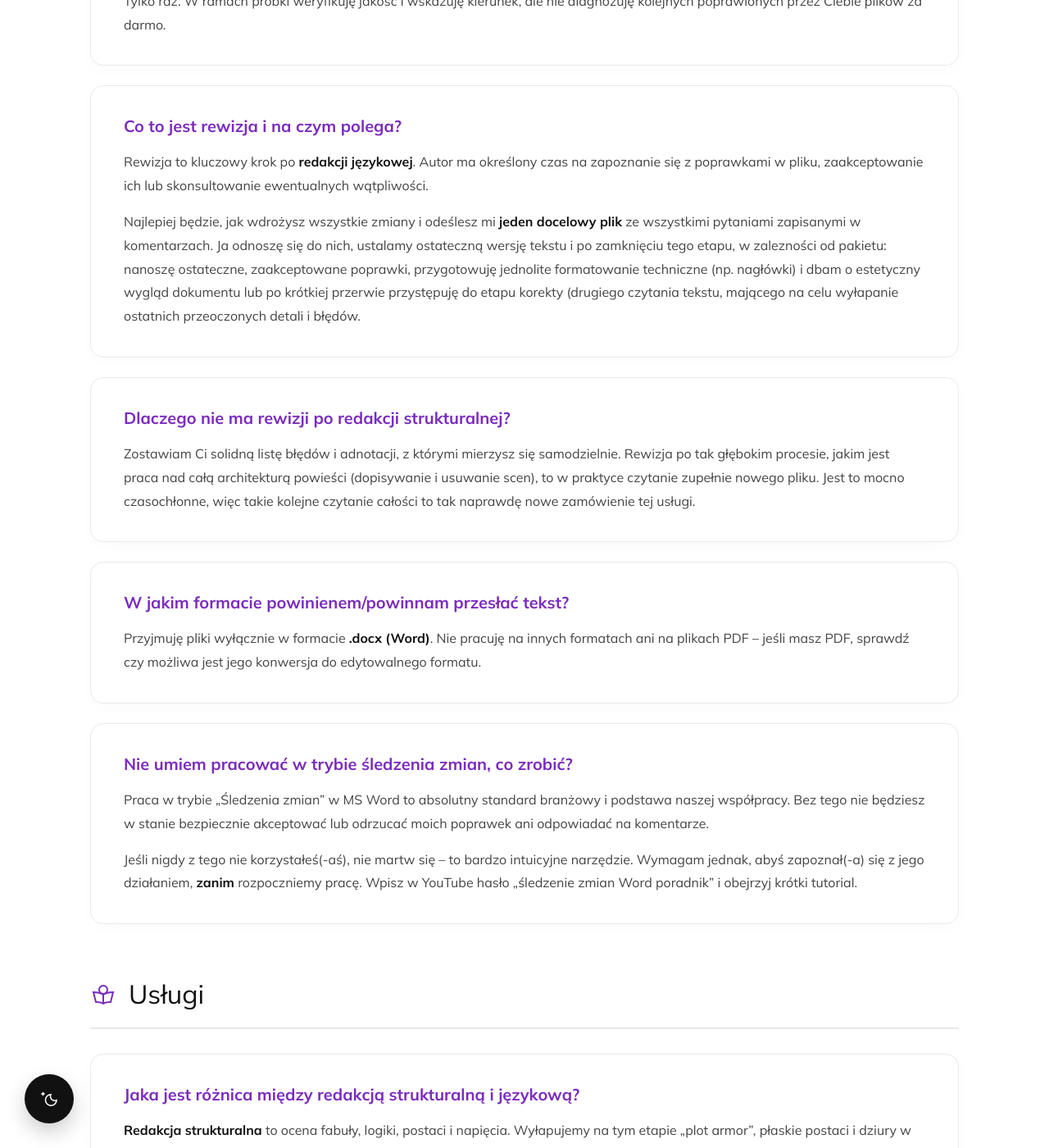
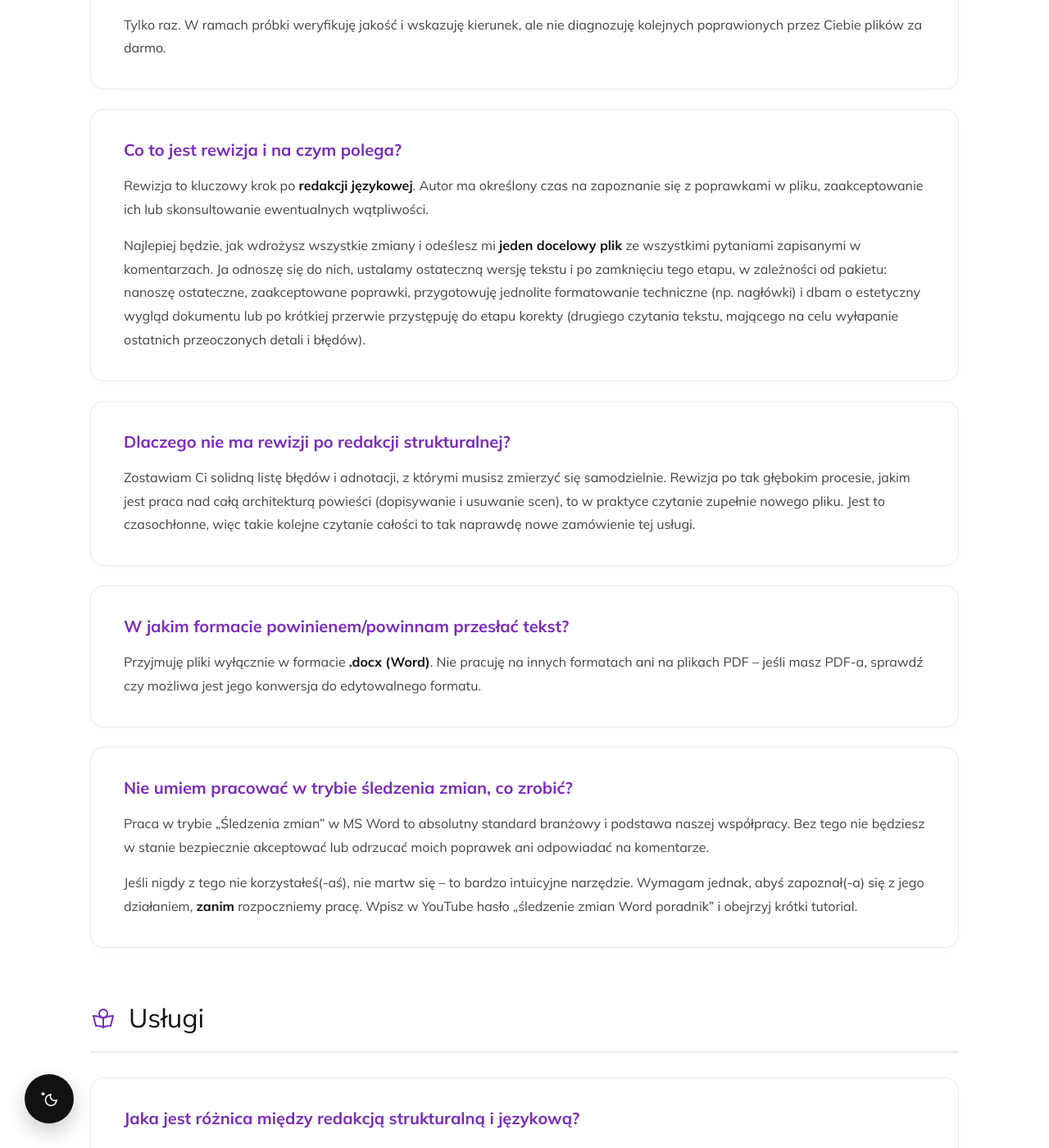
Before and after one commit to Bonnie00726/nataliaszoppa, a Jekyll site: the page built from faqs.html, in a window 1280 px wide and 1400 px high, scrolled down 2917 px. Shown: the whole window at 82% size. Built offline with Jekyll 4.4.1, drawn with Linux system fonts in a browser that asks for light colours; some of the changed text lies outside the part shown.

Commit message:
Update faqs.html

```diff
--- a/faqs.html
+++ b/faqs.html
@@ -236,21 +236,21 @@
             <h3 class="faq-card-question">Co to jest rewizja i na czym polega?</h3>
             <div class="faq-card-answer">
                 <p>Rewizja to kluczowy krok po <strong>redakcji językowej</strong>. Autor ma określony czas na zapoznanie się z poprawkami w pliku, zaakceptowanie ich lub skonsultowanie ewentualnych wątpliwości.</p>
-                <p>Najlepiej będzie, jak wdrożysz wszystkie zmiany i odeślesz mi <strong>jeden docelowy plik</strong> ze wszystkimi pytaniami zapisanymi w komentarzach. Ja odnoszę się do nich, ustalamy ostateczną wersję tekstu i po zamknięciu tego etapu, w zalezności od pakietu: nanoszę ostateczne, zaakceptowane poprawki, przygotowuję jednolite formatowanie techniczne (np. nagłówki) i dbam o estetyczny wygląd dokumentu lub po krótkiej przerwie przystępuję do etapu korekty (drugiego czytania tekstu, mającego na celu wyłapanie ostatnich przeoczonych detali i błędów.</p>
+                <p>Najlepiej będzie, jak wdrożysz wszystkie zmiany i odeślesz mi <strong>jeden docelowy plik</strong> ze wszystkimi pytaniami zapisanymi w komentarzach. Ja odnoszę się do nich, ustalamy ostateczną wersję tekstu i po zamknięciu tego etapu, w zależności od pakietu: nanoszę ostateczne, zaakceptowane poprawki, przygotowuję jednolite formatowanie techniczne (np. nagłówki) i dbam o estetyczny wygląd dokumentu lub po krótkiej przerwie przystępuję do etapu korekty (drugiego czytania tekstu, mającego na celu wyłapanie ostatnich przeoczonych detali i błędów).</p>
             </div>
         </div>
 
         <div class="faq-card" id="proces-5">
             <h3 class="faq-card-question">Dlaczego nie ma rewizji po redakcji strukturalnej?</h3>
             <div class="faq-card-answer">
-                <p>Zostawiam Ci solidną listę błędów i adnotacji, z którymi mierzysz się samodzielnie. Rewizja po tak głębokim procesie, jakim jest praca nad całą architekturą powieści (dopisywanie i usuwanie scen), to w praktyce czytanie zupełnie nowego pliku. Jest to mocno czasochłonne, więc takie kolejne czytanie całości to tak naprawdę nowe zamówienie tej usługi.</p>
+                <p>Zostawiam Ci solidną listę błędów i adnotacji, z którymi musisz zmierzyć się samodzielnie. Rewizja po tak głębokim procesie, jakim jest praca nad całą architekturą powieści (dopisywanie i usuwanie scen), to w praktyce czytanie zupełnie nowego pliku. Jest to czasochłonne, więc takie kolejne czytanie całości to tak naprawdę nowe zamówienie tej usługi.</p>
             </div>
         </div>
 
         <div class="faq-card" id="proces-6">
             <h3 class="faq-card-question">W jakim formacie powinienem/powinnam przesłać tekst?</h3>
             <div class="faq-card-answer">
-                <p>Przyjmuję pliki wyłącznie w formacie <strong>.docx (Word)</strong>. Nie pracuję na innych formatach ani na plikach PDF – jeśli masz PDF, sprawdź czy możliwa jest jego konwersja do edytowalnego formatu.</p>
+                <p>Przyjmuję pliki wyłącznie w formacie <strong>.docx (Word)</strong>. Nie pracuję na innych formatach ani na plikach PDF – jeśli masz PDF-a, sprawdź czy możliwa jest jego konwersja do edytowalnego formatu.</p>
             </div>
         </div>
 
```
Also changed, not shown: other parts of faqs.html (+4 -4 lines).
